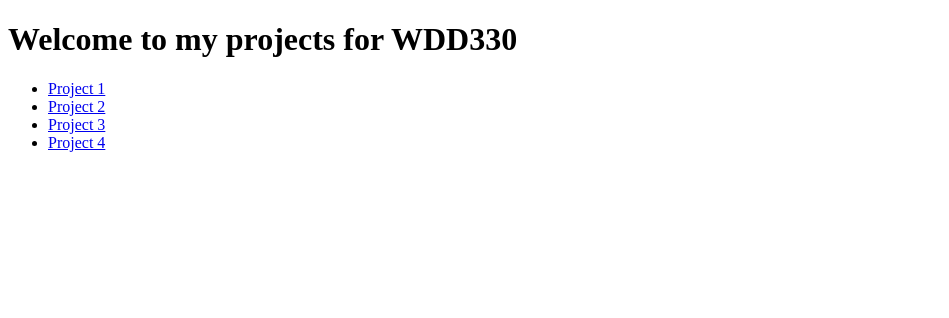
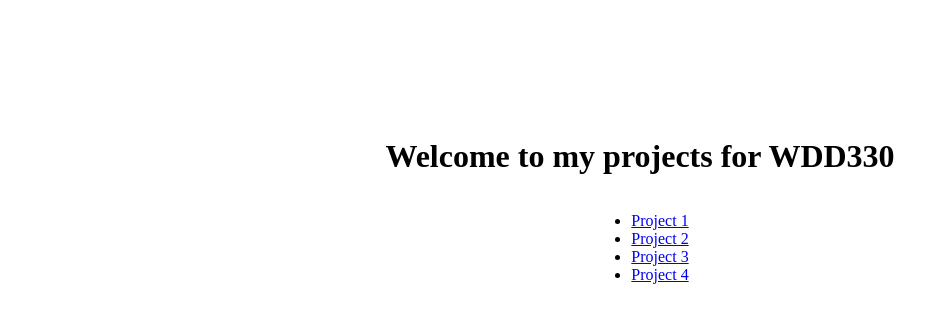
Before and after one commit to fedpre/wdd330-frontend-dev-II, a plain HTML site: page index.html in a window 1280 px wide. Shown: the whole page, without its empty margins (0-949 px from the left). Drawn offline with Linux system fonts and the light colour scheme.

Commit message:
added basic styling

```diff
--- a/index.html
+++ b/index.html
@@ -5,6 +5,7 @@
   <meta http-equiv="X-UA-Compatible" content="IE=edge">
   <meta name="viewport" content="width=device-width, initial-scale=1.0">
   <title>WD330 Frontend Development II</title>
+  <link rel="stylesheet" href="./style.css">
 </head>
 <body>
   <h1>Welcome to my projects for WDD330</h1>
--- /dev/null
+++ b/style.css
@@ -0,0 +1,7 @@
+body {
+  display: flex;
+  flex-direction: column;
+  height: 50vh;
+  justify-content: center;
+  align-items: center;
+}
```
Also changed, not shown: 1 other file.
